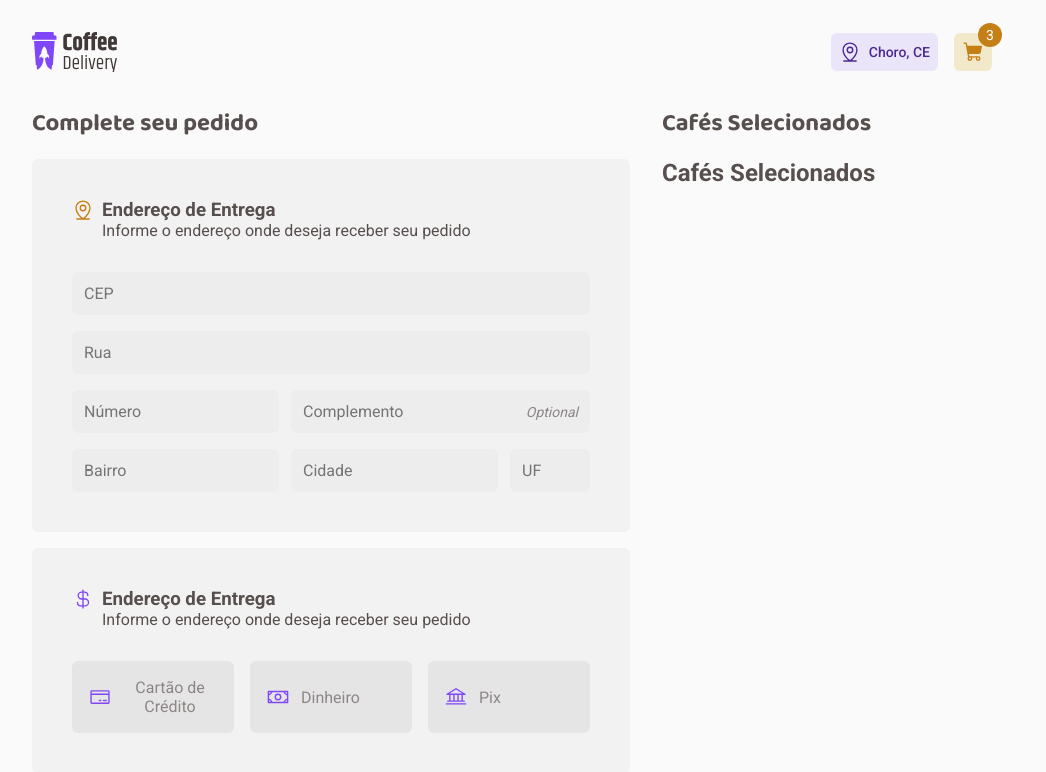
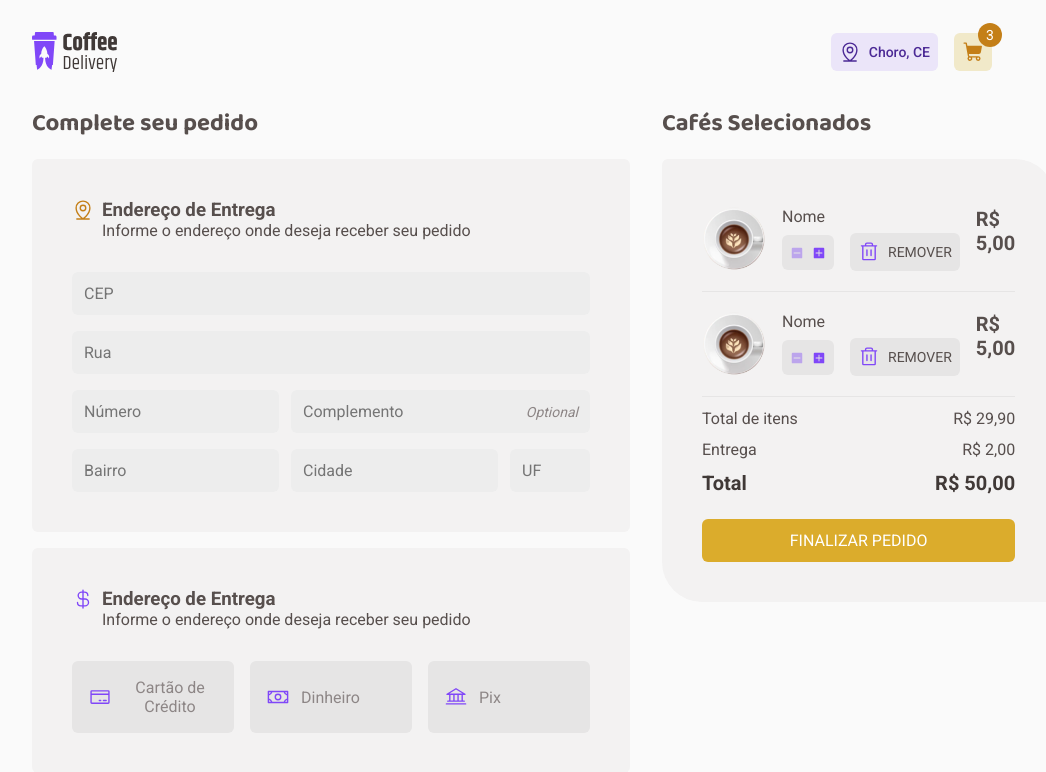
Before and after one commit to alvarobianor/coffee-delivery, a React (Vite) app: page /checkout in a window 1280 px wide. Shown: the top 772 px of the page, without its empty margins (128-1174 px from the left). Built offline with nearby package versions, Linux system fonts and the light colour scheme.

Commit message:
Create ResumeOrder component

```diff
--- a/src/Components/ResumeOrder/index.tsx
+++ b/src/Components/ResumeOrder/index.tsx
@@ -1,3 +1,89 @@
+import { CoffeeResumeCard } from '@components/CoffeeResumeCard';
+import { Divider } from '@components/Divider';
+import { css, styled } from 'styled-components';
+
 export function ResumeOrder() {
-  return <h1>Cafés Selecionados</h1>;
+  return (
+    <Container>
+      <ResumeContainer>
+        <CoffeeResumeCard imgName={'mocaccino-img.png'} />
+        <Divider />
+        <CoffeeResumeCard imgName={'mocaccino-img.png'} />
+        <Divider />
+
+        <Row>
+          <p>Total de itens</p>
+          <p>R$ 29,90</p>
+        </Row>
+        <Row>
+          <p>Entrega</p>
+          <p>R$ 2,00</p>
+        </Row>
+        <Row $isHighlight>
+          <p>Total</p>
+          <p>R$ 50,00</p>
+        </Row>
+      </ResumeContainer>
+      <FinishOrderButton>Finalizar pedido</FinishOrderButton>
+    </Container>
+  );
 }
+
+const Container = styled.div`
+  display: flex;
+  flex-direction: column;
+  gap: 1.5rem;
+  padding: 2.5rem;
+
+  background-color: ${({ theme }) => theme.colors['base-card']};
+
+  border-radius: 6px 40px 6px 40px;
+`;
+
+const ResumeContainer = styled.div`
+  display: flex;
+  flex-direction: column;
+  gap: 0.75rem;
+
+  width: 100%;
+`;
+interface RowProps {
+  $isHighlight?: boolean;
+}
+
+const Row = styled.div<RowProps>`
+  display: flex;
+  flex-direction: row;
+  justify-content: space-between;
+
+  ${({ $isHighlight }) => {
+    return $isHighlight
+      ? css`
+          color: ${({ theme }) => theme.colors['base-subtitle']};
+          font-size: ${({ theme }) => theme.textSizes['text-bold-l']};
+          font-weight: bold;
+        `
+      : css`
+          color: ${({ theme }) => theme.colors['base-text']};
+          font-size: ${({ theme }) => theme.textSizes['text-regular-m']};
+        `;
+  }}
+`;
+
+const FinishOrderButton = styled.button`
+  display: flex;
+  align-items: center;
+  justify-content: center;
+
+  padding: 0.75rem 0;
+  border: 0;
+  border-radius: 6px;
+
+  background-color: ${({ theme }) => theme.colors['brand-yellow']};
+  color: ${({ theme }) => theme.colors['base-white']};
+  text-transform: uppercase;
+
+  &:active {
+    background-color: ${({ theme }) => theme.colors['brand-yellow-dark']};
+  }
+`;
```
